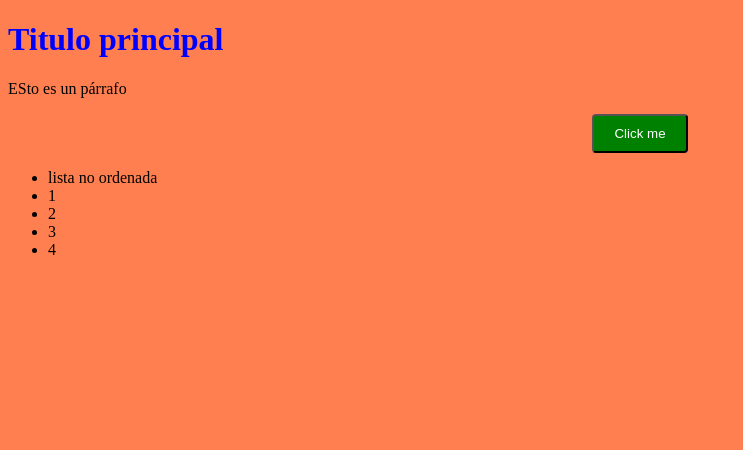
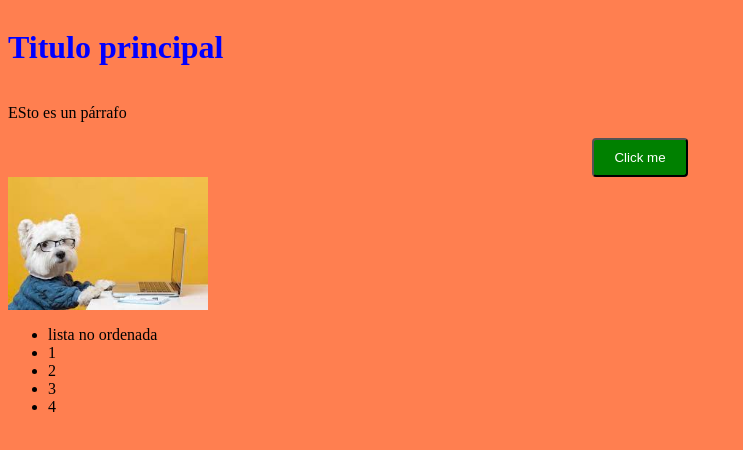
Before and after one commit to Jennifer-Fernandez/Portfolio-FrontEnd, a plain HTML site: page index.html in a window 1280 px wide. Shown: the whole page, without its empty margins (0-743 px from the left). Drawn offline with Linux system fonts and the light colour scheme.

Commit message:
agregue la imagen

```diff
--- a/index.html
+++ b/index.html
@@ -19,6 +19,8 @@
         <button onclick="saludar();">Click me</button>
     </div>
 
+    <img src="./perrita.jpeg" alt="">
+
     <ul>
         <li>lista no ordenada</li>
         <li>1</li>
--- a/styles.css
+++ b/styles.css
@@ -11,6 +11,9 @@ button{
 }
 
 body {
+    display: flex;
+    flex-direction: column;
+    height: 100vh;
     background-color: coral;
 }
 
@@ -18,3 +21,7 @@ body {
     display: flex;
     justify-content: center;
 }
+
+img{
+    width: 200px;
+}
```
Also changed, not shown: perrita.jpeg (added).
